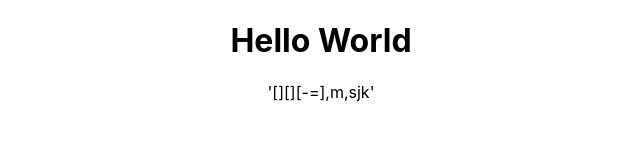
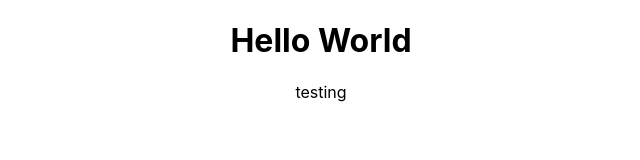
Before and after one commit to johntarus/deepwall, a React (Create React App) app: page / in a window 1280 px wide. Shown: the top 160 px of the page, without its empty margins (319-959 px from the left). Built offline with nearby package versions, Linux system fonts and the light colour scheme.

Commit message:
feat: configured prettier, eslint and husky

```diff
--- a/src/App.js
+++ b/src/App.js
@@ -5,7 +5,7 @@ function App() {
     return (
         <div className="App">
             <h1>Hello World</h1>
-            '[][][-=],m,sjk'
+            <p>testing</p>
         </div>
     )
 }
```
